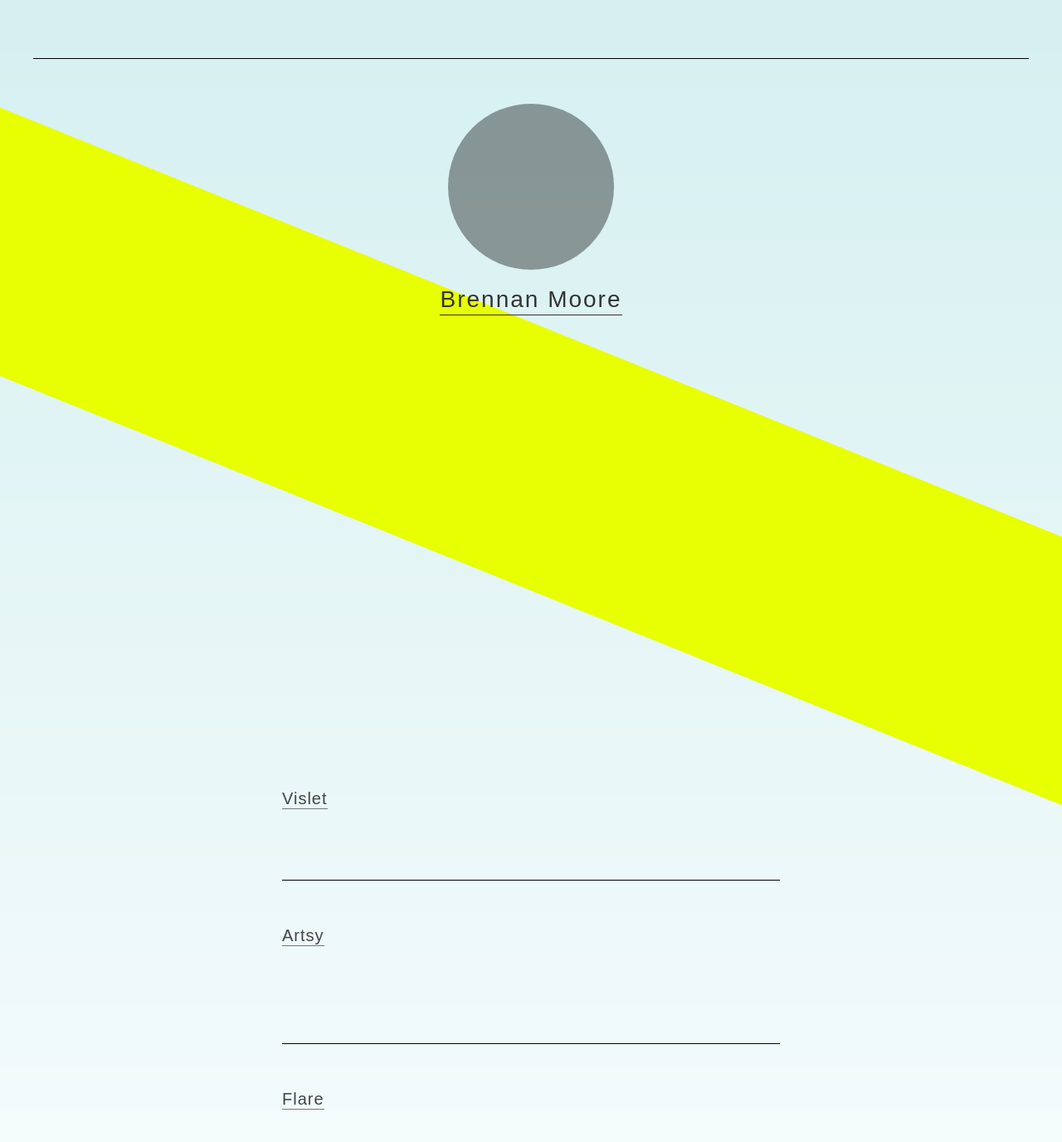
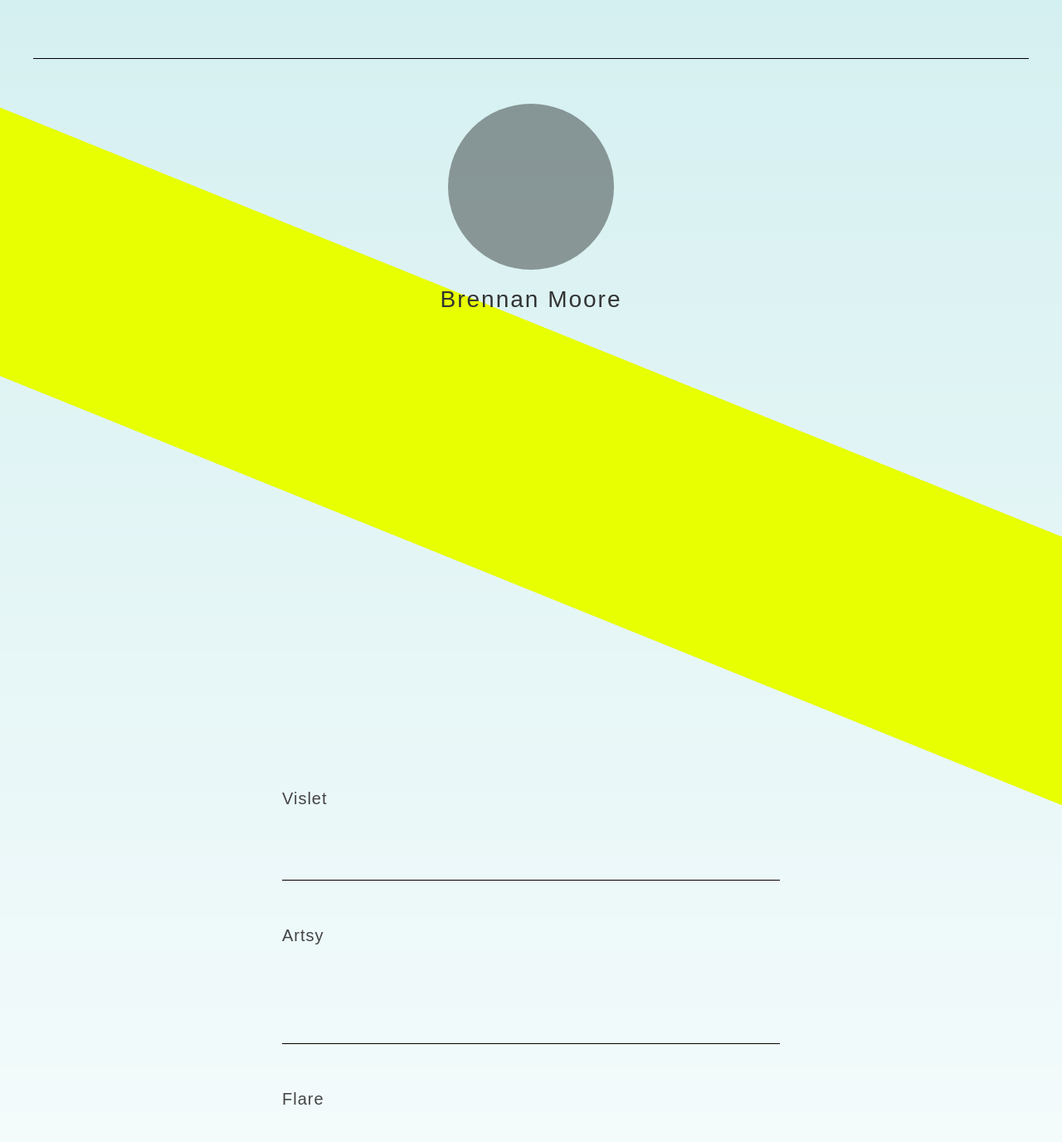
Before and after one commit to zamiang/zamiang-dot-com, a Jekyll site: the page built from index.html, in a window 1280 px wide and 1400 px high. Shown: the top 1376 px of the window at 83% size. Built offline with Jekyll 4.4.1, drawn with Linux system fonts in a browser that asks for light colours; nearby versions of some CDN libraries; Markdown is read by kramdown in place of the engine named in the settings; grey boxes are pictures that could not be loaded.

Commit message:
cleanup underline styles

```diff
--- a/assets/stylesheets/base.sass
+++ b/assets/stylesheets/base.sass
@@ -1,3 +1,11 @@
+$blue: steelblue
+$border-color: #f2f2f2
+$gray: lightgrey
+$dark-gray: #333
+$light-gray: #aaa
+$default-font-color: rgba(0,0,0,0.8)
+$highlight: #EAFF00
+
 @mixin section-border
   border-bottom: 1px solid #000
 
--- a/assets/stylesheets/common.sass
+++ b/assets/stylesheets/common.sass
@@ -1,3 +1,5 @@
+@import "base"
+
 html
   background: url(/assets/images/fade.png)
   background-repeat: repeat-x
@@ -28,11 +30,21 @@
   display: none
 
 html.wf-active body
-  color: rgba(0,0,0,0.8)
+  color: $default-font-color
   time
-    color: rgba(0,0,0,0.8)
+    color: $default-font-color
   a
-    color: #1a77bd
+    color: $default-font-color
+    border-bottom: 2px solid $border-color
+    transition: border-color 0.3s
+    text-decoration: none
+    &:hover
+      border-color: $highlight
+
+  header h1 a
+    border-color: transparent
+    &:hover
+      border-color: $highlight
 
   h1, h2, h1 a, h2 a, h1
     color: #222
@@ -180,45 +192,6 @@
   &:last-child
     padding-bottom: 20px
 
-.faux-underline, .project h2 a
-  &
-    display: inline-block
-    position: relative
-    text-decoration: none
-
-  &:before
-    content: ''
-    position: absolute
-    left: 0
-    display: inline-block
-    height: 1em
-    width: 100%
-    margin-top: 0.3em
-    border-bottom: 1px solid #777
-    color: rgb(80, 80, 80)
-
-  &:hover
-    text-decoration: none
-
-.faux-underline-large
-  &
-    display: inline-block
-    position: relative
-    text-decoration: none
-  &:before
-    content: ''
-    position: absolute
-    left: 0
-    display: inline-block
-    height: 1em
-    width: 100%
-    margin-top: 0.4em
-    border-bottom: 1px solid #333
-    color: rgb(80, 80, 80)
-
-  &:hover
-    text-decoration: none
-
 .content > h1
   &:before
     border-bottom: 3px solid #333
@@ -242,6 +215,7 @@
 
 .author-object
   border-top: 1px solid #000
+  padding-top: 80px
   .written-by-note
     font-family: "franklin-gothic-urw",sans-serif
     line-height: 148%
--- a/assets/stylesheets/posts.sass
+++ b/assets/stylesheets/posts.sass
@@ -37,7 +37,7 @@
     h1
       text-align: left
       font-weight: normal
-      line-height: 1.1em
+      line-height: 125%
       font-size: 48px
       margin-bottom: 11px
       letter-spacing: 1px
```
Also changed, not shown: Gemfile.lock.
